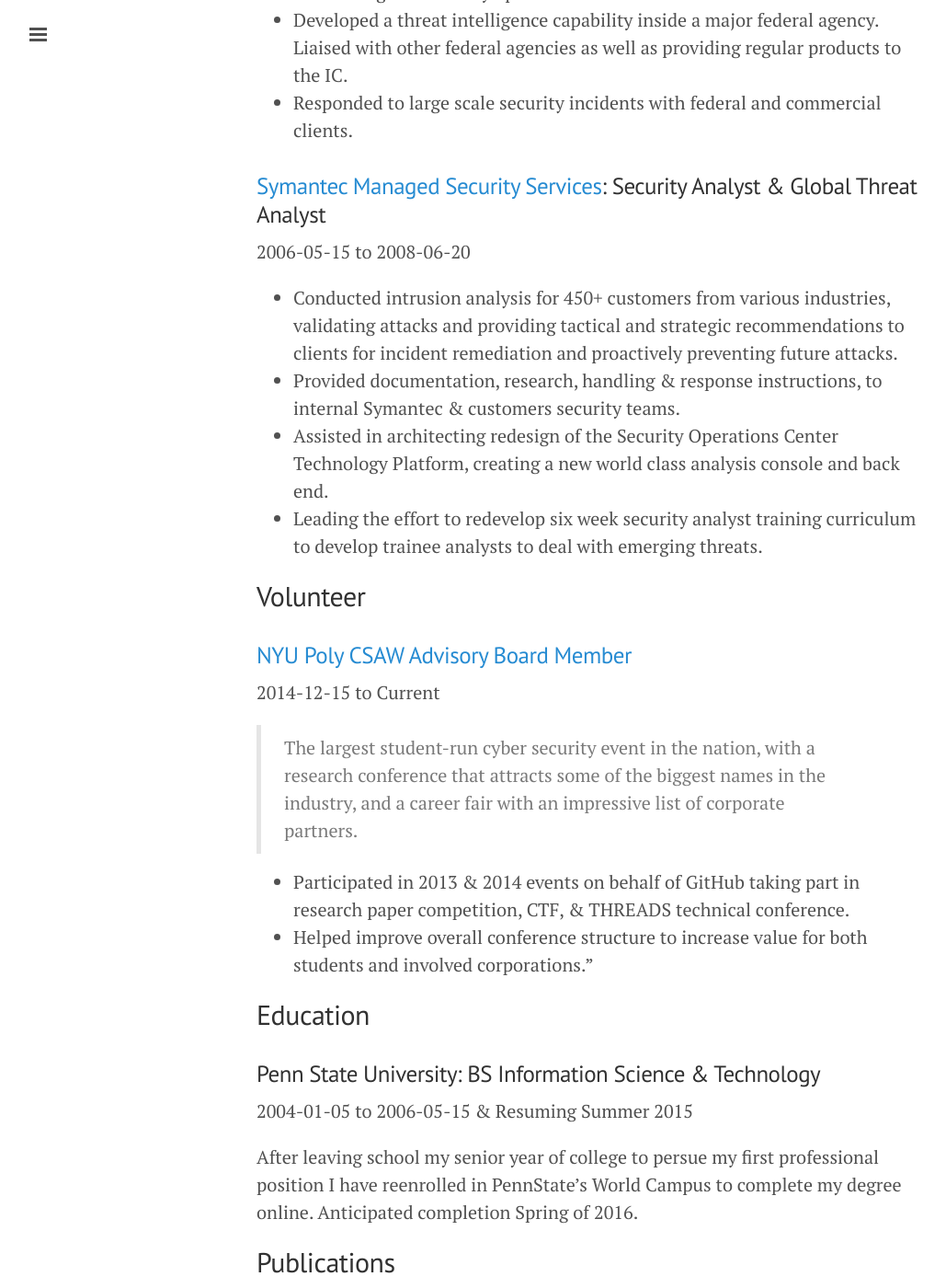
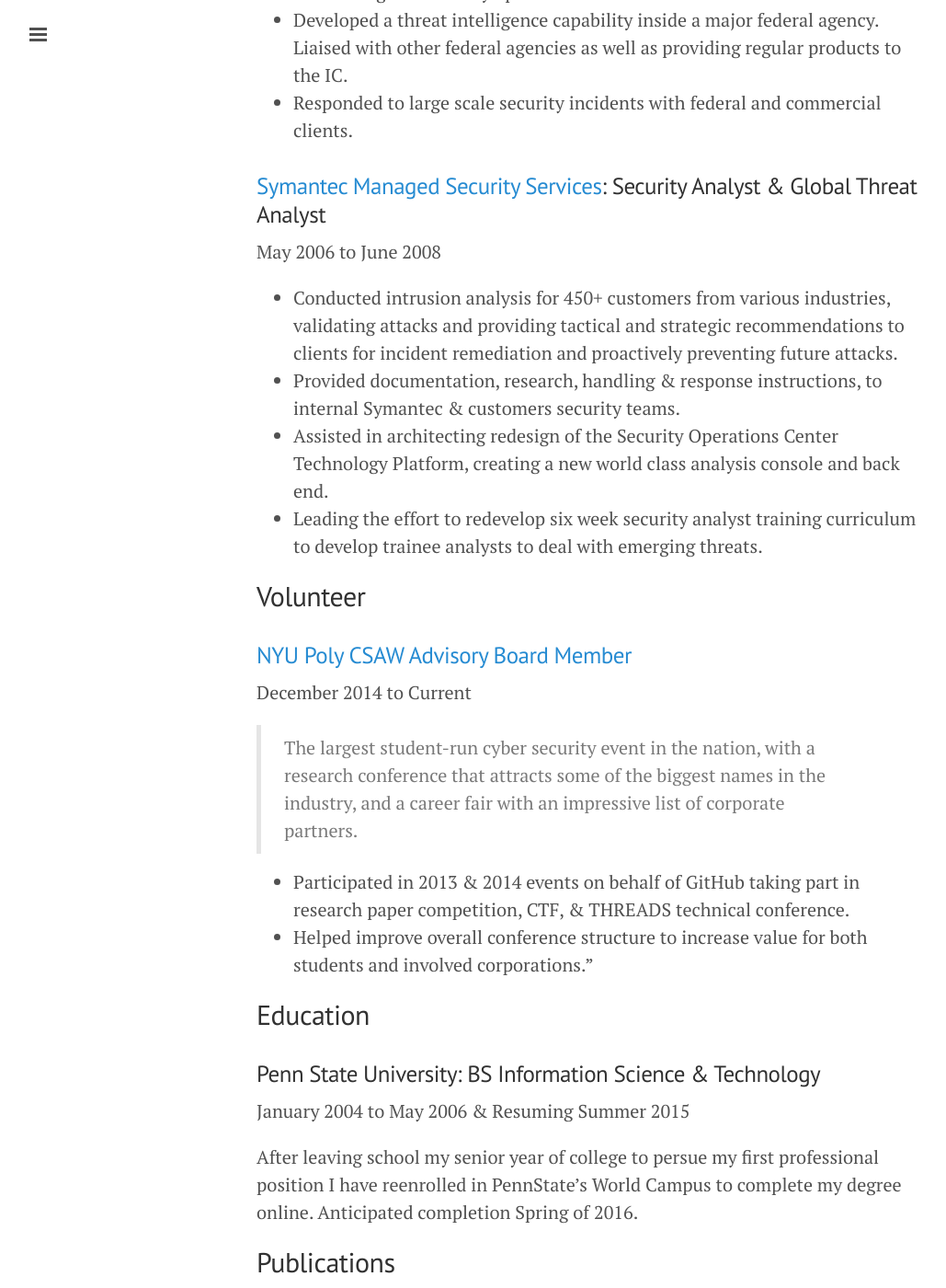
Before and after one commit to sroberts/sroberts.github.io, a Jekyll site: the page built from resume.md, in a window 1280 px wide and 1400 px high, scrolled down 1749 px. Shown: the whole window at 92% size, without its empty margins (1-1030 px from the left). Built offline with Jekyll 4.4.1, drawn with Linux system fonts in a browser that asks for light colours; nearby versions of some CDN libraries; some of the changed text lies outside the part shown.

Commit message:
changed date format

```diff
--- a/resume.md
+++ b/resume.md
@@ -18,7 +18,7 @@
 
 ### [GitHub](http://www.github.com): _Bad Guy Catcher_
 
-2012-11-12 to Current
+November 2012 to Current
 
 - Principle DFIR investigator for GitHub, the worlds repository for open & closed source software.
 - Developed comprehensive incident response, intrusion detection, & threat intelligence capabilities.
@@ -26,7 +26,7 @@
 
 ### [Vigilant (Acquired by Deloitte)](http://www2.deloitte.com/us/en/pages/risk/solutions/cyber-risk-services.html):  Senior Intelligence Specialist
 
-2012-02-06 to 2012-10-26
+February 2012 to October 2012
 
 - Served as a Senior Intelligence Specialist, briding the gap between threat intelligence research & boots on the ground incident response consulting.
 - "Helped guide research & development priorities for the Vigilant Intelligence team.
@@ -35,7 +35,7 @@
 
 ### [ManTech Intl](http://www.mantech.com/Pages/Home.aspx): SOC Technical Lead & Focused Operations Team Deputy
 
-2010-04-05 to 2011-12-16
+April 2010 to December 2011
 
 - Established operational priorities and procedures including technology selection, hiring,documentation, as well as acting as a subject matter expert on network monitoring.
 - Conducted investigations and incident responses as a member of the Focused Operations Investigation team.
@@ -44,7 +44,7 @@
 
 ### [Mandiant (Acquired by FireEye)](https://www.mandiant.com",): Security Consultant
 
-2008-06-23 to 2010-04-02
+June 2008 to April 2010
 
 - Acted as a subject matter expert advising federal clients on network security monitoring and security operations.
 - Developed a threat intelligence capability inside a major federal agency. Liaised with other federal agencies as well as providing regular products to the IC.
@@ -52,7 +52,7 @@
 
 ### [Symantec Managed Security Services](http://www.symantec.com/managed-security-services/): Security Analyst & Global Threat Analyst
 
-2006-05-15 to 2008-06-20
+May 2006 to June 2008
 
 - Conducted intrusion analysis for 450+ customers from various industries, validating attacks and providing tactical and strategic recommendations to clients for incident remediation and proactively preventing future attacks.
 - Provided documentation, research, handling & response instructions, to internal Symantec & customers security teams.
@@ -63,7 +63,7 @@
 
 ### [NYU Poly CSAW Advisory Board Member](https://csaw.isis.poly.edu)
 
-2014-12-15 to Current
+December 2014 to Current
 
 > The largest student-run cyber security event in the nation, with a research conference that attracts some of the biggest names in the industry, and a career fair with an impressive list of corporate partners.
 
@@ -74,7 +74,7 @@
 
 ### Penn State University: BS Information Science & Technology
 
-2004-01-05 to 2006-05-15 & Resuming Summer 2015
+January 2004 to May 2006 & Resuming Summer 2015
 
 After leaving school my senior year of college to persue my first professional position I have reenrolled in PennState's World Campus to complete my degree online. Anticipated completion Spring of 2016.
 
@@ -90,17 +90,17 @@
 
 ### Article: [How GitHub is Redefining Software Development in Help Net Security](http://www.net-security.org/secworld.php?id=17868)
 
-__Released:__ 2016-01-26
+__Released:__ January 2016
 
 > The security industry is slowly realizing what the developer community knew for years - collaboration is the key to and likely the future of innovation.
 
 ### Academic Publication: [ <i class="fa fa-file-pdf-o"></i> Adding When, Where, and Why to How](http://cisr.nps.edu/events/downloads/WECS7/wecs7_ch4.pdf)
 
-__Released:__ 2006-01-04 @ WECS7
+__Released:__ January 2006 @ WECS7
 
 ### Academic Publication: [<i class="fa fa-file-pdf-o"></i> Information Assurance Network Design for Problem Based Learning](http://cisse.info/resources/archives/category/4-papers?download=26:s02p03-2005)
 
-__Released:__ 2005-06-01 @ CISSE9
+__Released:__ June 2005 @ CISSE9
 
 ## Skills
 
```
